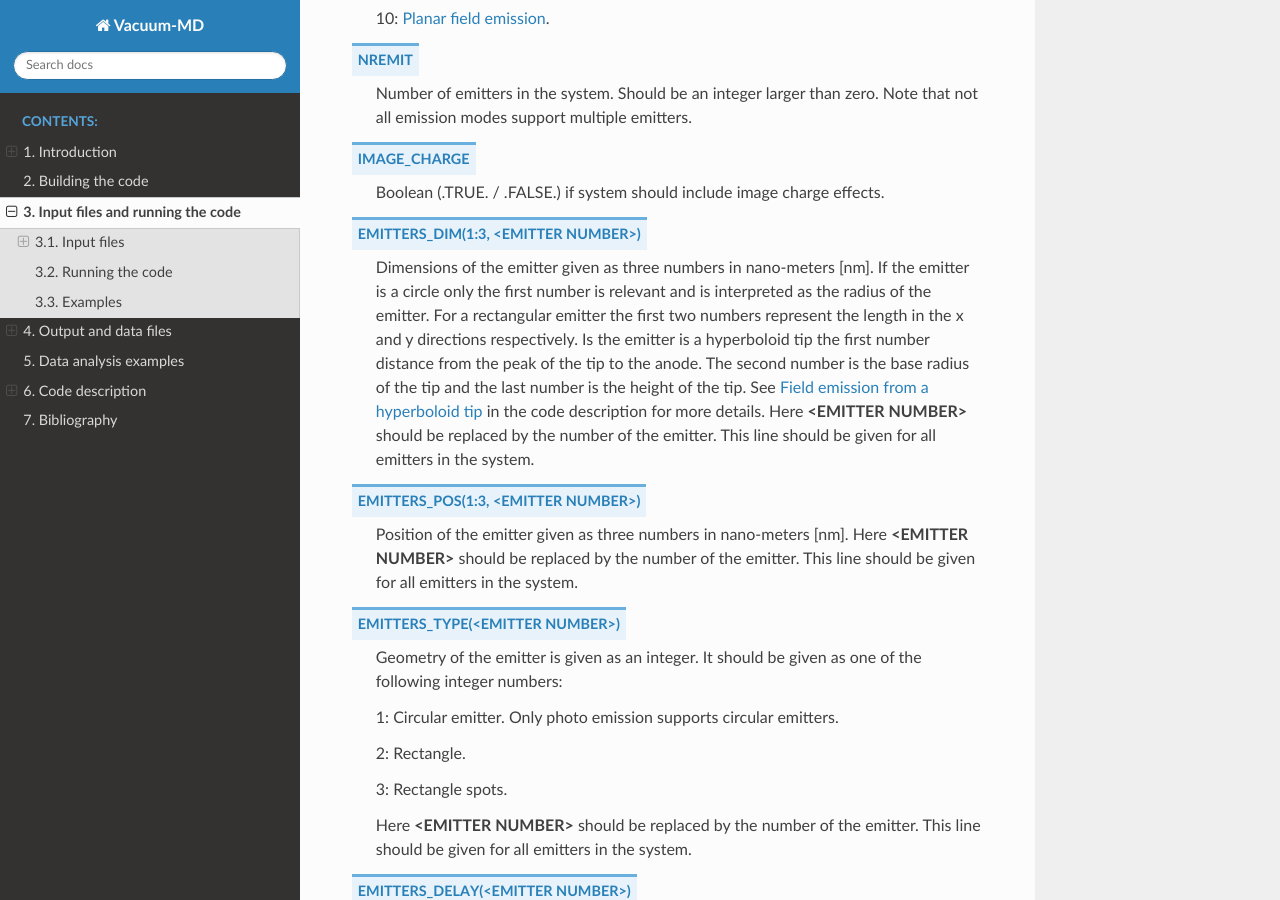
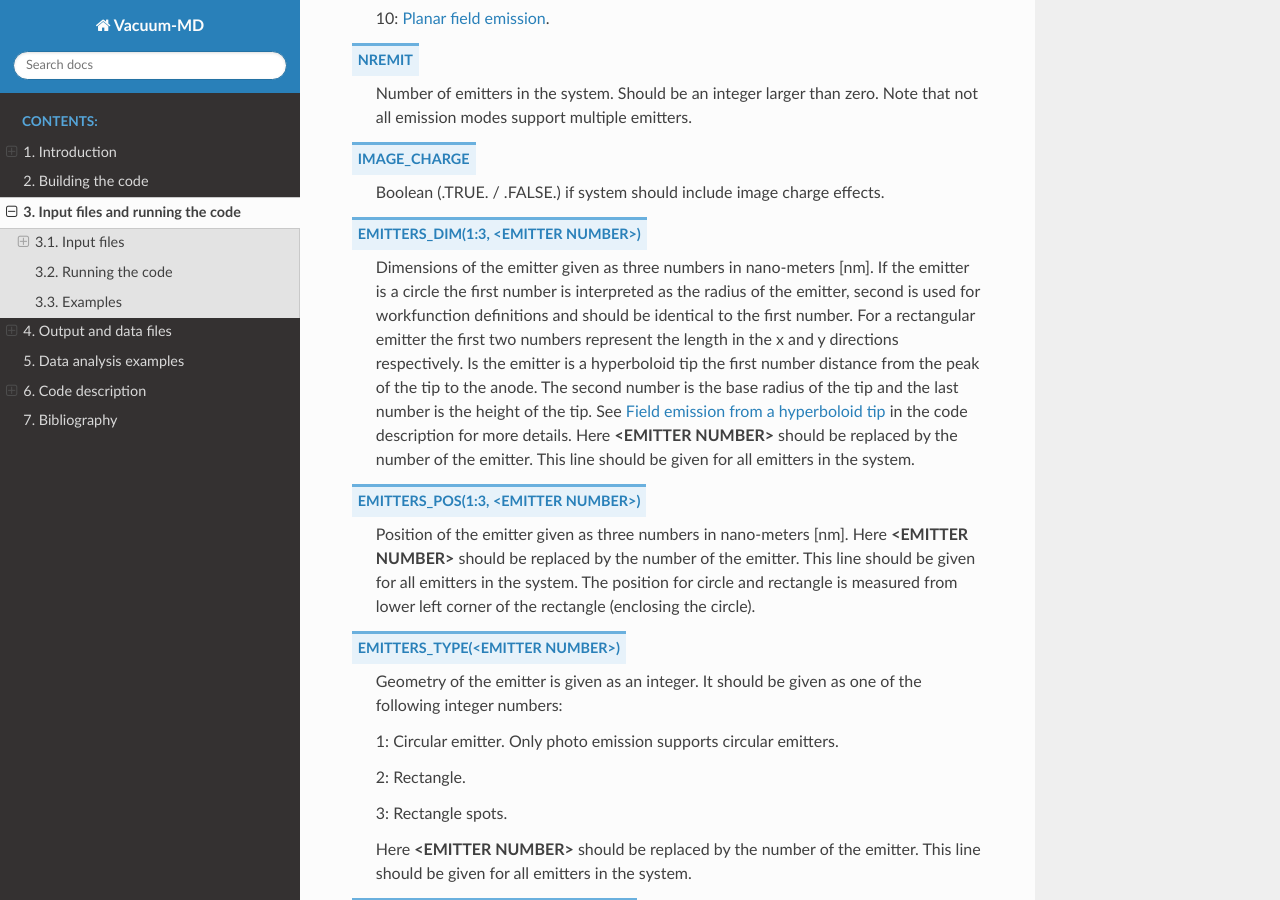
Before and after one commit to NanoPhysicsCenter/RUMDEED, a Sphinx documentation site: the page built from docs/source/run.rst, in a window 1280 px wide and 900 px high, scrolled down 1089 px. Built offline with Sphinx 7.4.7 and the Read the Docs theme 2.0.0, drawn with Linux system fonts in a browser that asks for light colours.

Commit message:
Docs update on circle position and dimentions

```diff
--- a/docs/source/run.rst
+++ b/docs/source/run.rst
@@ -40,7 +40,8 @@ IMAGE_CHARGE
     Boolean (.TRUE. / .FALSE.) if system should include image charge effects.
 EMITTERS_DIM(1:3, <EMITTER NUMBER>)
     Dimensions of the emitter given as three numbers in nano-meters [nm].
-    If the emitter is a circle only the first number is relevant and is interpreted as the radius of the emitter.
+    If the emitter is a circle the first number is interpreted as the radius of the emitter,
+    second is used for workfunction definitions and should be identical to the first number.
     For a rectangular emitter the first two numbers represent the length in the x and y directions respectively.
     Is the emitter is a hyperboloid tip the first number distance from the peak of the tip to the anode. The second number is the base radius of the tip
     and the last number is the height of the tip. See :ref:`Field emission from a hyperboloid tip <field-tip>` in the code description for more details.
@@ -49,6 +50,7 @@ EMITTERS_DIM(1:3, <EMITTER NUMBER>)
 EMITTERS_POS(1:3, <EMITTER NUMBER>)
     Position of the emitter given as three numbers in nano-meters [nm]. Here **<EMITTER NUMBER>** should be replaced by the number of the emitter.
     This line should be given for all emitters in the system.
+    The position for circle and rectangle is measured from lower left corner of the rectangle (enclosing the circle).
 EMITTERS_TYPE(<EMITTER NUMBER>)
     Geometry of the emitter is given as an integer. It should be given as one of the following integer numbers:
 
```
